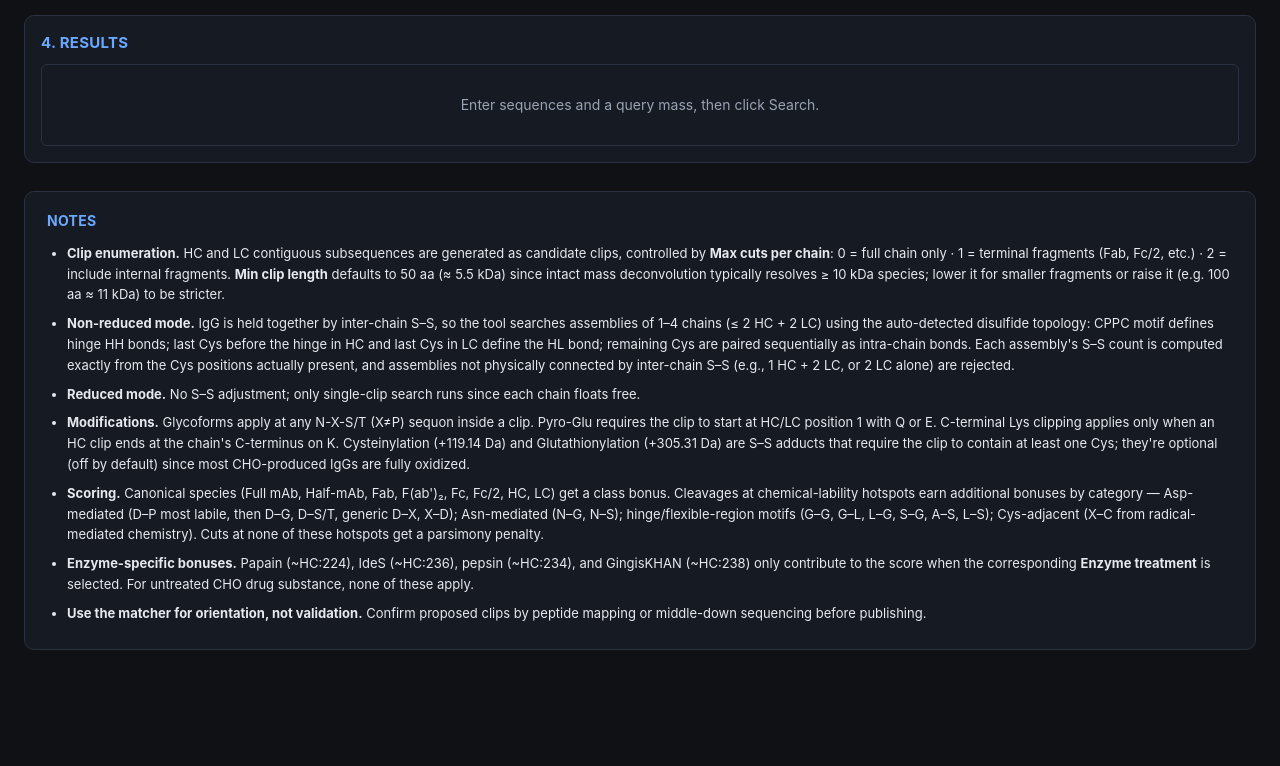
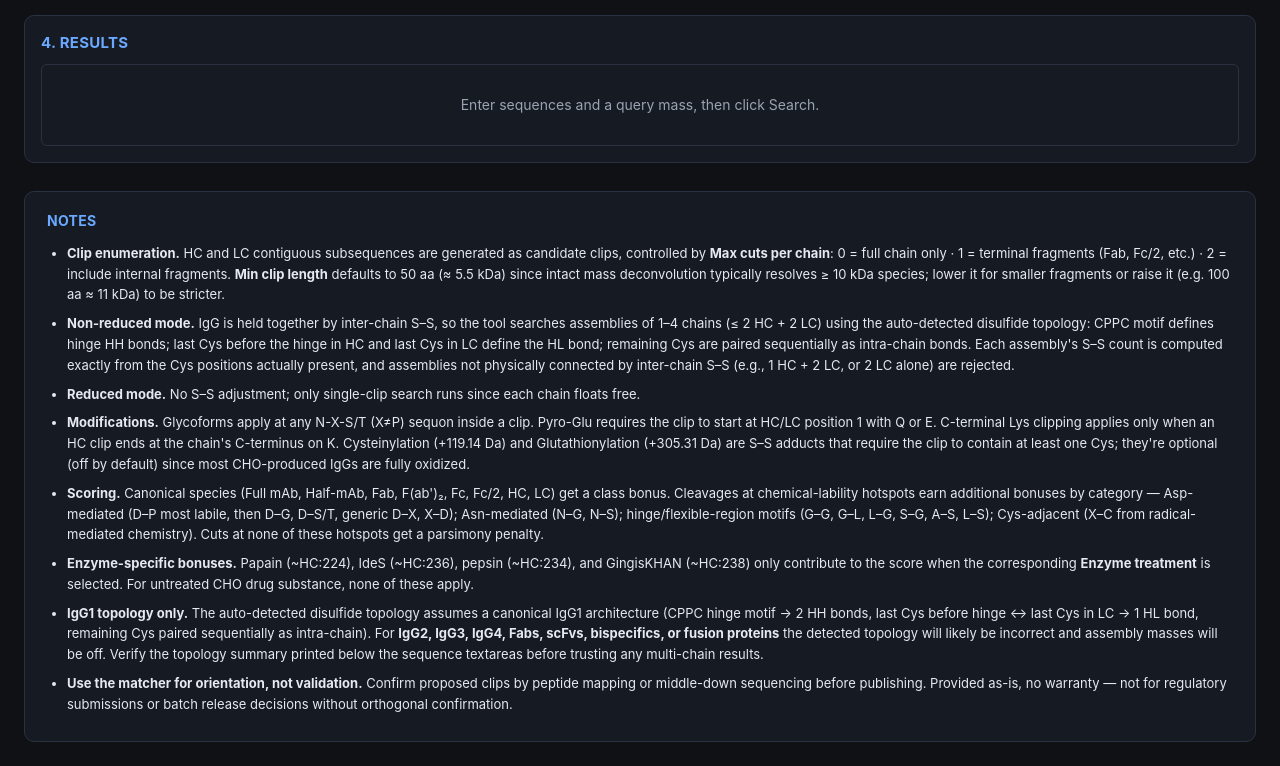
Before and after one commit to katewjliu/LMW_mass_ID_tool, a plain HTML site: page index.html in a window 1280 px wide. Shown: the part 928-1694 px from the top of the page. Before the commit the page ends 1602 px from the top, so only its background shows below. Drawn offline with Linux system fonts and the light colour scheme.

Commit message:
Add files via upload

```diff
--- a/index.html
+++ b/index.html
@@ -304,7 +304,8 @@
     <li><strong>Modifications.</strong> Glycoforms apply at any N-X-S/T (X≠P) sequon inside a clip. Pyro-Glu requires the clip to start at HC/LC position 1 with Q or E. C-terminal Lys clipping applies only when an HC clip ends at the chain's C-terminus on K. Cysteinylation (+119.14 Da) and Glutathionylation (+305.31 Da) are S–S adducts that require the clip to contain at least one Cys; they're optional (off by default) since most CHO-produced IgGs are fully oxidized.</li>
     <li><strong>Scoring.</strong> Canonical species (Full mAb, Half-mAb, Fab, F(ab')₂, Fc, Fc/2, HC, LC) get a class bonus. Cleavages at chemical-lability hotspots earn additional bonuses by category — Asp-mediated (D–P most labile, then D–G, D–S/T, generic D–X, X–D); Asn-mediated (N–G, N–S); hinge/flexible-region motifs (G–G, G–L, L–G, S–G, A–S, L–S); Cys-adjacent (X–C from radical-mediated chemistry). Cuts at none of these hotspots get a parsimony penalty.</li>
     <li><strong>Enzyme-specific bonuses.</strong> Papain (~HC:224), IdeS (~HC:236), pepsin (~HC:234), and GingisKHAN (~HC:238) only contribute to the score when the corresponding <strong>Enzyme treatment</strong> is selected. For untreated CHO drug substance, none of these apply.</li>
-    <li><strong>Use the matcher for orientation, not validation.</strong> Confirm proposed clips by peptide mapping or middle-down sequencing before publishing.</li>
+    <li><strong>IgG1 topology only.</strong> The auto-detected disulfide topology assumes a canonical IgG1 architecture (CPPC hinge motif → 2 HH bonds, last Cys before hinge ↔ last Cys in LC → 1 HL bond, remaining Cys paired sequentially as intra-chain). For <strong>IgG2, IgG3, IgG4, Fabs, scFvs, bispecifics, or fusion proteins</strong> the detected topology will likely be incorrect and assembly masses will be off. Verify the topology summary printed below the sequence textareas before trusting any multi-chain results.</li>
+    <li><strong>Use the matcher for orientation, not validation.</strong> Confirm proposed clips by peptide mapping or middle-down sequencing before publishing. Provided as-is, no warranty — not for regulatory submissions or batch release decisions without orthogonal confirmation.</li>
   </ul>
 </div>
 
```
